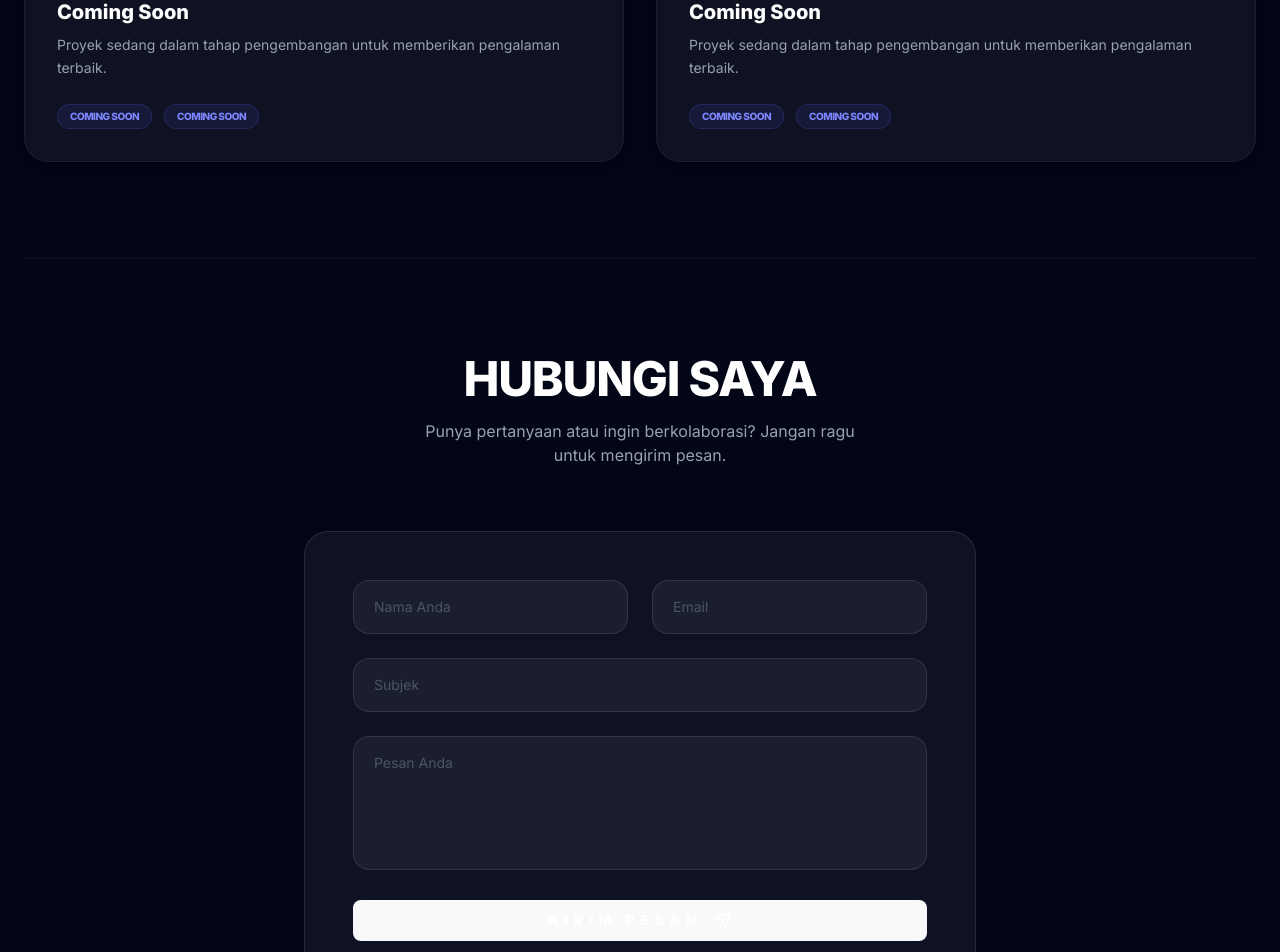
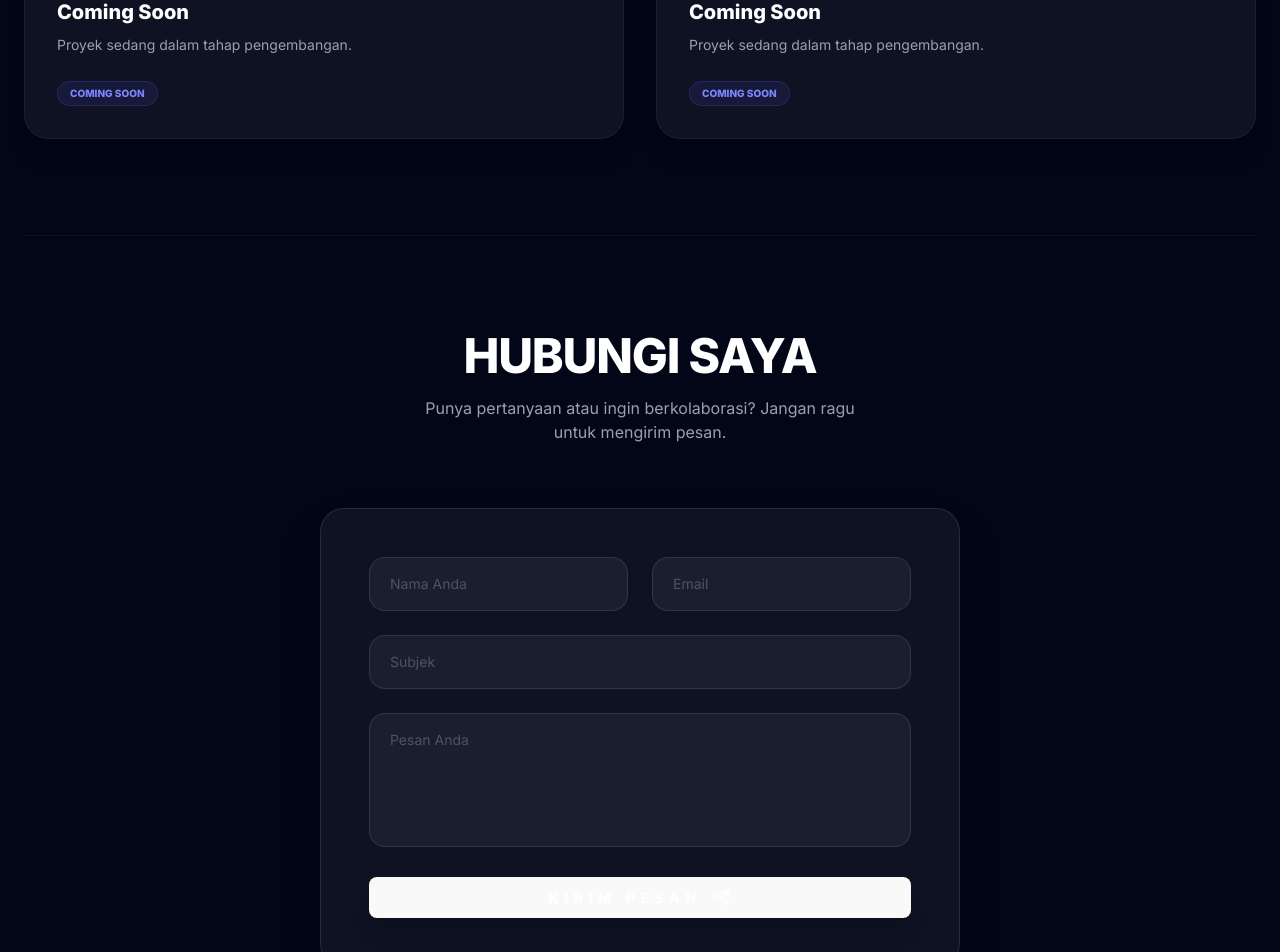
Before and after one commit to wildanahyan08-art/Portofolio-V1, a React (Vite) app: page / in a window 1280 px wide. Shown: the part 1848-2800 px from the top of the page. Built offline with nearby package versions, Linux system fonts and the light colour scheme.

Commit message:
Fix burger menu color on mobile

```diff
--- a/src/App.jsx
+++ b/src/App.jsx
@@ -1,6 +1,6 @@
 import React, { useState, useEffect } from 'react';
 import { motion, AnimatePresence } from 'framer-motion';
-import { Github, Linkedin, Menu, X, Instagram, Download, Mail, Send, MapPin, Phone, ArrowUp } from 'lucide-react';
+import { Github, Linkedin, Menu, X, Instagram, Send, ArrowUp } from 'lucide-react';
 
 const App = () => {
   const [isMenuOpen, setIsMenuOpen] = useState(false);
@@ -39,17 +39,23 @@ const App = () => {
             Dann Porto<span className="text-indigo-500">.</span>
           </div>
 
+          {/* Desktop Nav */}
           <div className="hidden md:flex items-center gap-10">
             {navLinks.map((link) => (
               <a key={link.name} href={link.href} className="text-sm font-medium text-gray-400 hover:text-white transition-colors tracking-wide">{link.name}</a>
             ))}
           </div>
 
-          <button className="md:hidden p-2 bg-white/5 rounded-xl border border-white/10" onClick={() => setIsMenuOpen(!isMenuOpen)}>
-            {isMenuOpen ? <X size={24} /> : <Menu size={24} />}
+          {/* Mobile Toggle - Explicit White Color */}
+          <button
+            className="md:hidden p-2 bg-white/5 rounded-xl border border-white/10 flex items-center justify-center text-white"
+            onClick={() => setIsMenuOpen(!isMenuOpen)}
+          >
+            {isMenuOpen ? <X size={24} className="text-white" /> : <Menu size={24} className="text-white" />}
           </button>
         </div>
 
+        {/* Mobile Menu */}
         <AnimatePresence>
           {isMenuOpen && (
             <motion.div initial={{ opacity: 0, y: -20 }} animate={{ opacity: 1, y: 0 }} exit={{ opacity: 0, y: -20 }}
@@ -67,7 +73,6 @@ const App = () => {
         {/* SECTION 1: ABOUT ME */}
         <section id="about" className="min-h-screen flex flex-col items-center justify-center pt-24 text-center relative w-full">
           <div className="absolute top-1/2 left-1/2 -translate-x-1/2 -translate-y-1/2 w-[300px] md:w-[600px] h-[300px] md:h-[600px] bg-indigo-500/20 blur-[120px] rounded-full -z-10" />
-
           <motion.div initial={{ opacity: 0, y: 20 }} animate={{ opacity: 1, y: 0 }} transition={{ duration: 0.8 }} className="flex flex-col items-center">
             <div className="flex items-center gap-2 bg-indigo-500/10 border border-indigo-500/20 px-4 py-1.5 rounded-full mb-6">
               <span className="relative flex h-2 w-2">
@@ -76,22 +81,18 @@ const App = () => {
               </span>
               <span className="text-[10px] font-bold tracking-[0.2em] text-indigo-300 uppercase">not yet Available for Work</span>
             </div>
-
             <h2 className="text-indigo-400 font-semibold tracking-widest text-xs mb-4 uppercase">Junior Fullstack Developer</h2>
-
             <h1 className="text-4xl md:text-7xl font-extrabold mb-8 leading-tight tracking-tight text-white">
               Halo, Saya <span className="text-indigo-500">Wildan Ahyan Daffa</span>
             </h1>
-
             <div className="relative group mb-10">
               <div className="absolute -inset-1 bg-gradient-to-r from-indigo-500 to-purple-600 rounded-full blur opacity-25 group-hover:opacity-50 transition duration-1000"></div>
               <div className="relative w-40 h-40 md:w-44 md:h-44 rounded-full p-1 border-2 border-indigo-500/50 overflow-hidden bg-[#020617] shadow-2xl">
-                <img src="logoProfil.png" alt="Profile Foto" className="w-full h-full object-cover rounded-full transition-transform duration-500 group-hover:scale-110" />
+                <img src="/logoProfil.png" alt="Profile Foto" className="w-full h-full object-cover rounded-full transition-transform duration-500 group-hover:scale-110" />
               </div>
             </div>
-
             <div className="flex gap-8 md:gap-16 mb-12 border-y border-white/5 py-6 w-full max-w-lg justify-center">
-              <div className="flex flex-col text-center font-['Inter']">
+              <div className="flex flex-col text-center">
                 <span className="text-2xl md:text-3xl font-black text-white tracking-tighter">1+</span>
                 <span className="text-[10px] text-gray-500 uppercase tracking-[0.2em] font-bold">Years Exp.</span>
               </div>
@@ -104,7 +105,6 @@ const App = () => {
                 <span className="text-[10px] text-gray-500 uppercase tracking-[0.2em] font-bold">Tech Stack</span>
               </div>
             </div>
-
             <a href="#portfolio" className="bg-indigo-600 text-white px-10 py-4 rounded-xl font-bold text-sm hover:bg-white hover:text-[#020617] transition-all shadow-lg shadow-indigo-600/30 uppercase tracking-[0.2em]">
               LIHAT PROYEK SAYA
             </a>
@@ -117,11 +117,10 @@ const App = () => {
             <h2 className="text-3xl md:text-5xl font-extrabold tracking-tight mb-4 uppercase text-white italic">Keahlian saya</h2>
             <p className="text-indigo-400 text-sm font-semibold tracking-wider uppercase italic tracking-[0.3em]">My Skills Set</p>
           </div>
-
           <div className="grid grid-cols-2 md:grid-cols-4 lg:grid-cols-7 gap-4 w-full max-w-6xl">
             {skills.map((skill, i) => (
               <div key={i} className="bg-white/5 border border-white/5 p-6 rounded-2xl flex flex-col items-center justify-center hover:bg-indigo-600/10 transition-all border-b-4 hover:border-indigo-500/50 group">
-                <img src={skill.icon} alt={skill.name} className="w-10 h-10 mb-4 transition-transform group-hover:scale-110 group-hover:rotate-6 shadow-indigo-500/10 shadow-lg" />
+                <img src={skill.icon} alt={skill.name} className="w-10 h-10 mb-4 transition-transform group-hover:scale-110 group-hover:rotate-6" />
                 <span className="text-[12px] font-bold text-gray-400 uppercase tracking-widest">{skill.name}</span>
               </div>
             ))}
@@ -134,18 +133,16 @@ const App = () => {
             <h2 className="text-3xl md:text-5xl font-extrabold tracking-tight text-white uppercase italic">Project</h2>
             <div className="h-0.5 bg-indigo-600 w-16 mb-4"></div>
           </div>
-
           <div className="grid grid-cols-1 md:grid-cols-2 gap-8 w-full">
             {[1, 2].map((item) => (
               <div key={item} className="bg-white/5 rounded-3xl overflow-hidden border border-white/5 group hover:border-indigo-500/30 transition-all shadow-xl">
                 <div className="aspect-video overflow-hidden">
-                  <img src="https://images.unsplash.com/photo-1460925895917-afdab827c52f?q=80&w=1000" className="w-full h-full object-cover grayscale group-hover:grayscale-0 transition-all duration-700 group-hover:scale-105" alt="work" />
+                  <img src="https://images.unsplash.com/photo-1460925895917-afdab827c52f?q=80&w=1000" className="w-full h-full object-cover grayscale group-hover:grayscale-0 transition-all duration-700" alt="work" />
                 </div>
                 <div className="p-8">
                   <h4 className="text-xl font-bold mb-2">Coming Soon</h4>
-                  <p className="text-gray-400 text-sm mb-6 leading-relaxed">Proyek sedang dalam tahap pengembangan untuk memberikan pengalaman terbaik.</p>
-                  <div className="flex gap-3 text-[10px] font-bold text-indigo-400 uppercase tracking-tighter">
-                    <span className="px-3 py-1 bg-indigo-500/10 rounded-full border border-indigo-500/20">Coming Soon</span>
+                  <p className="text-gray-400 text-sm mb-6 leading-relaxed">Proyek sedang dalam tahap pengembangan.</p>
+                  <div className="flex gap-3 text-[10px] font-bold text-indigo-400 uppercase">
                     <span className="px-3 py-1 bg-indigo-500/10 rounded-full border border-indigo-500/20">Coming Soon</span>
                   </div>
                 </div>
@@ -154,54 +151,28 @@ const App = () => {
           </div>
         </section>
 
-        {/* CONTACT SECTION */}
-<section id="contact" className="py-24 w-full border-t border-white/5">
-  <div className="flex flex-col items-center mb-16 text-center">
+        {/* CONTACT SECTION (Centered) */}
+        <section id="contact" className="py-24 w-full border-t border-white/5 flex flex-col items-center">
+          <div className="text-center mb-16">
             <h2 className="text-3xl md:text-5xl font-extrabold tracking-tight mb-4 uppercase italic">HUBUNGI SAYA</h2>
-    <p className="text-gray-400 max-w-md">Punya pertanyaan atau ingin berkolaborasi? Jangan ragu untuk mengirim pesan.</p>
+            <p className="text-gray-400 max-w-md mx-auto">Punya pertanyaan atau ingin berkolaborasi? Jangan ragu untuk mengirim pesan.</p>
           </div>
 
-  {/* Container Utama menggunakan flex justify-center agar form berada di tengah */}
-  <div className="flex justify-center w-full px-4">
-    <div className="w-full max-w-2xl bg-white/5 border border-white/10 p-8 md:p-12 rounded-3xl relative overflow-hidden group shadow-2xl">
-      {/* Efek cahaya dekoratif di latar belakang form */}
+          <div className="w-full max-w-2xl px-4">
+            <div className="bg-white/5 border border-white/10 p-8 md:p-12 rounded-3xl relative overflow-hidden group shadow-2xl">
               <div className="absolute top-0 right-0 w-48 h-48 bg-indigo-600/10 blur-[80px] -z-10 transition-all group-hover:bg-indigo-600/20"></div>
 
               <form className="space-y-6">
                 <div className="grid grid-cols-1 md:grid-cols-2 gap-6">
-          <input
-            type="text"
-            placeholder="Nama Anda"
-            className="bg-white/5 border border-white/10 rounded-2xl px-5 py-4 text-sm focus:border-indigo-500 focus:ring-1 focus:ring-indigo-500 outline-none transition-all w-full focus:bg-indigo-500/5 placeholder:text-gray-600"
-          />
-          <input
-            type="email"
-            placeholder="Email"
-            className="bg-white/5 border border-white/10 rounded-2xl px-5 py-4 text-sm focus:border-indigo-500 focus:ring-1 focus:ring-indigo-500 outline-none transition-all w-full focus:bg-indigo-500/5 placeholder:text-gray-600"
-          />
+                  <input type="text" placeholder="Nama Anda" className="bg-white/5 border border-white/10 rounded-2xl px-5 py-4 text-sm focus:border-indigo-500 focus:ring-1 focus:ring-indigo-500 outline-none transition-all w-full placeholder:text-gray-600" />
+                  <input type="email" placeholder="Email" className="bg-white/5 border border-white/10 rounded-2xl px-5 py-4 text-sm focus:border-indigo-500 focus:ring-1 focus:ring-indigo-500 outline-none transition-all w-full placeholder:text-gray-600" />
                 </div>
+                <input type="text" placeholder="Subjek" className="bg-white/5 border border-white/10 rounded-2xl px-5 py-4 text-sm focus:border-indigo-500 focus:ring-1 focus:ring-indigo-500 outline-none transition-all w-full placeholder:text-gray-600" />
+                <textarea placeholder="Pesan Anda" rows="5" className="bg-white/5 border border-white/10 rounded-2xl px-5 py-4 text-sm focus:border-indigo-500 focus:ring-1 focus:ring-indigo-500 outline-none transition-all w-full resize-none placeholder:text-gray-600"></textarea>
 
-        <input
-          type="text"
-          placeholder="Subjek"
-          className="bg-white/5 border border-white/10 rounded-2xl px-5 py-4 text-sm focus:border-indigo-500 focus:ring-1 focus:ring-indigo-500 outline-none transition-all w-full focus:bg-indigo-500/5 placeholder:text-gray-600"
-        />
-
-        <textarea
-          placeholder="Pesan Anda"
-          rows="5"
-          className="bg-white/5 border border-white/10 rounded-2xl px-5 py-4 text-sm focus:border-indigo-500 focus:ring-1 focus:ring-indigo-500 outline-none transition-all w-full resize-none focus:bg-indigo-500/5 placeholder:text-gray-600"
-        ></textarea>
-
-        {/* Tombol Kirim Pesan yang Dipercantik */}
-        <button
-          type="submit"
-          className="group relative w-full bg-indigo-600 hover:bg-white text-white hover:text-indigo-600 font-black py-5 rounded-2xl transition-all duration-500 overflow-hidden"
-        >
-          {/* Layer gradient hover */}
+                <button type="submit" className="group relative w-full bg-indigo-600 hover:bg-white text-white hover:text-indigo-600 font-black py-5 rounded-2xl transition-all duration-500 overflow-hidden shadow-xl">
                   <div className="absolute inset-0 w-full h-full bg-gradient-to-r from-indigo-500 to-purple-600 opacity-0 group-hover:opacity-100 transition-opacity duration-500 -z-10"></div>
-
-          <span className="flex items-center justify-center gap-3 uppercase text-xs md:text-sm tracking-[0.4em] font-extrabold transition-all duration-300 group-hover:scale-105">
+                  <span className="flex items-center justify-center gap-3 uppercase text-xs md:text-sm tracking-[0.4em] font-extrabold">
                     Kirim Pesan
                     <Send size={18} className="transition-transform duration-500 group-hover:translate-x-2 group-hover:-translate-y-2 group-hover:rotate-12" />
                   </span>
@@ -212,43 +183,28 @@ const App = () => {
         </section>
       </main>
 
-      {/* --- FOOTER (PERBAIKAN TOTAL) --- */}
+      {/* FOOTER */}
       <footer className="w-full bg-[#000000] border-t border-white/5 pt-20 pb-10 px-6 flex flex-col items-center">
         <div className="max-w-7xl w-full grid grid-cols-1 md:grid-cols-3 gap-12 mb-16">
-          {/* Kolom 1: Brand Info */}
           <div className="flex flex-col gap-6 items-center md:items-start text-center md:text-left">
-            <div className="text-2xl font-bold tracking-tighter text-white">
-              Dann Porto<span className="text-indigo-500">.</span>
-            </div>
-            <p className="text-gray-500 text-sm max-w-[250px] leading-relaxed italic">
-              Membangun solusi digital melalui kode dan desain yang bermakna. Berlokasi di Indonesia.
-            </p>
+            <div className="text-2xl font-bold tracking-tighter text-white">Dann Porto<span className="text-indigo-500">.</span></div>
+            <p className="text-gray-500 text-sm max-w-[250px] leading-relaxed italic">Membangun solusi digital melalui kode dan desain bermakna.</p>
             <div className="flex gap-4">
-              <a href="https://github.com/wildanahyan08-art" className="p-2.5 bg-white/5 rounded-lg border border-white/5 hover:border-indigo-500/50 hover:bg-indigo-600/10 transition-all text-gray-400 hover:text-white">
-                <Github size={18} />
-              </a>
-              <a href="https://www.linkedin.com/in/Wildan-Prasetyo" className="p-2.5 bg-white/5 rounded-lg border border-white/5 hover:border-indigo-500/50 hover:bg-indigo-600/10 transition-all text-gray-400 hover:text-white">
-                <Linkedin size={18} />
-              </a>
-              <a href="https://www.instagram.com/_wildanahyndrp/" className="p-2.5 bg-white/5 rounded-lg border border-white/5 hover:border-indigo-500/50 hover:bg-indigo-600/10 transition-all text-gray-400 hover:text-white">
-                <Instagram size={18} />
-              </a>
+              <a href="https://github.com/wildanahyan08-art" className="p-2.5 bg-white/5 rounded-lg border border-white/5 hover:border-indigo-500/50 transition-all text-gray-400 hover:text-white"><Github size={18} /></a>
+              <a href="https://www.linkedin.com/in/Wildan-Prasetyo" className="p-2.5 bg-white/5 rounded-lg border border-white/5 hover:border-indigo-500/50 transition-all text-gray-400 hover:text-white"><Linkedin size={18} /></a>
+              <a href="https://www.instagram.com/_wildanahyndrp/" className="p-2.5 bg-white/5 rounded-lg border border-white/5 hover:border-indigo-500/50 transition-all text-gray-400 hover:text-white"><Instagram size={18} /></a>
             </div>
           </div>
 
-          {/* Kolom 2: Quick Links */}
           <div className="flex flex-col items-center gap-6">
             <h4 className="text-xs uppercase font-bold tracking-[0.3em] text-indigo-400">Navigasi</h4>
             <div className="flex flex-col items-center gap-4">
               {navLinks.map((link) => (
-                <a key={link.name} href={link.href} className="text-sm text-gray-400 hover:text-white transition-colors">
-                  {link.name}
-                </a>
+                <a key={link.name} href={link.href} className="text-sm text-gray-400 hover:text-white transition-colors">{link.name}</a>
               ))}
             </div>
           </div>
 
-          {/* Kolom 3: Call to Action */}
           <div className="flex flex-col items-center md:items-end gap-6">
             <h4 className="text-xs uppercase font-bold tracking-[0.3em] text-indigo-400">Punya Ide?</h4>
             <a href="mailto:wildanprasetyo0436@gmail.com" className="group flex items-center gap-3 bg-white/5 px-6 py-4 rounded-2xl border border-white/10 hover:border-indigo-500/30 transition-all">
@@ -256,25 +212,19 @@ const App = () => {
                 <p className="text-[10px] uppercase tracking-widest text-gray-500 font-bold mb-1">Mari Bicara</p>
                 <p className="text-sm font-bold group-hover:text-indigo-400 transition-colors">Kirim Email Sekarang</p>
               </div>
-              <div className="p-2 bg-indigo-600 rounded-lg group-hover:scale-110 transition-transform shadow-lg shadow-indigo-600/20">
-                <Send size={16} />
-              </div>
+              <div className="p-2 bg-indigo-600 rounded-lg group-hover:scale-110 transition-transform"><Send size={16} /></div>
             </a>
-
             <button onClick={() => window.scrollTo({top: 0, behavior: 'smooth'})} className="mt-4 flex items-center gap-2 text-[10px] font-bold uppercase tracking-widest text-gray-600 hover:text-white transition-colors group">
               Back to Top <ArrowUp size={14} className="group-hover:-translate-y-1 transition-transform" />
             </button>
           </div>
         </div>
 
-        {/* Bottom Bar */}
         <div className="max-w-7xl w-full border-t border-white/5 pt-10 flex flex-col md:flex-row justify-between items-center gap-6">
-          <p className="text-gray-600 text-[10px] font-bold tracking-[0.2em] uppercase">
-            © 2025 WILDAN AHYAN. SEMUA HAK DILINDUNGI.
-          </p>
+          <p className="text-gray-600 text-[10px] font-bold tracking-[0.2em] uppercase">© 2025 WILDAN AHYAN. SEMUA HAK DILINDUNGI.</p>
           <div className="flex gap-8 text-[10px] font-bold tracking-[0.2em] text-gray-600">
-            <span className="cursor-default">DESIGNED BY DANN</span>
-            <span className="cursor-default">BUILT WITH REACT & TAILWIND</span>
+            <span>DESIGNED BY DANN</span>
+            <span>BUILT WITH REACT & TAILWIND</span>
           </div>
         </div>
       </footer>
```
Also changed, not shown: logoProfil.png (deleted), 1 other file (tests, documents, lock files or other folders). Lines whose indentation alone changed are shown as unchanged.
